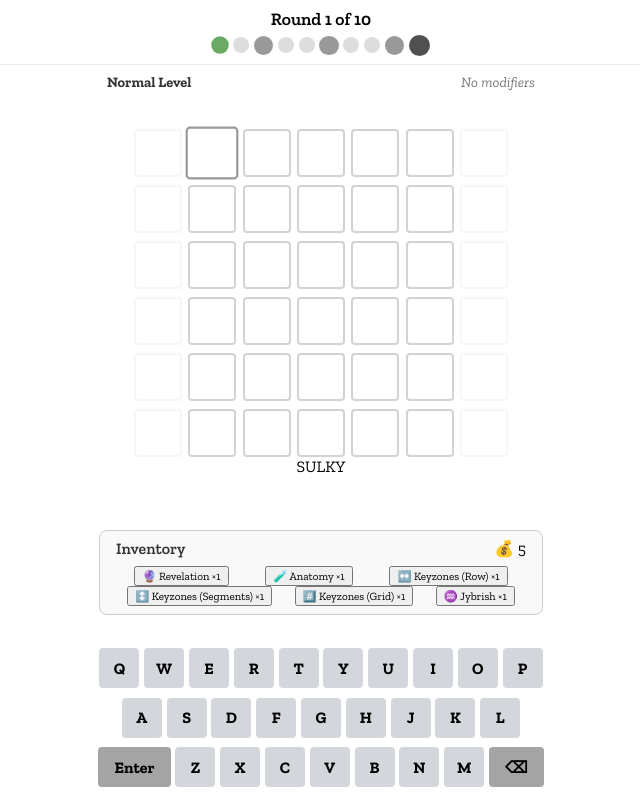
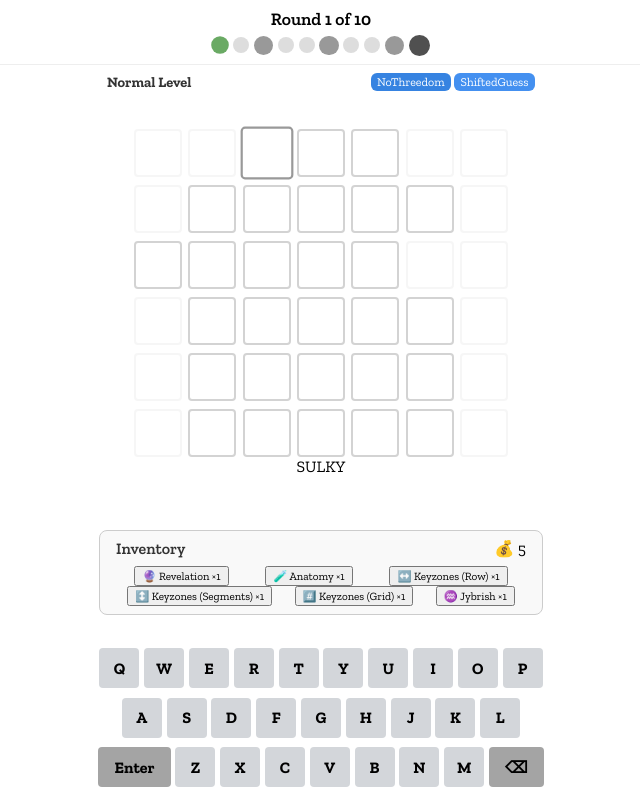
Before and after one commit to gabeszeto/unwordable, a React (Vite) app in the folder game/: page /play in a window 1280 px wide. Shown: the whole page, without its empty margins (319-959 px from the left). Built offline with nearby package versions, Linux system fonts and the light colour scheme.

Commit message:
feat: no threedom upgraded debuff included

```diff
--- a/game/src/features/GameStageManager.jsx
+++ b/game/src/features/GameStageManager.jsx
@@ -31,11 +31,11 @@ export default function GameStageManager() {
   useEffect(() => {
     // Only run once at game start
     if (Object.keys(debuffPlan).length === 0) {
-      const plan = generateDebuffPlan();
-      // const plan = generateDebugDebuffPlan({
-      //   forcePassive: { PerkTax: 2 },
-      //   forceActive: ['Grellow']
-      // });
+      // const plan = generateDebuffPlan();
+      const plan = generateDebugDebuffPlan({
+        forcePassive: { NoFoureedom: 1, NoThreedom: 1, ShiftedGuess: 1 },
+        forceActive: []
+      });
       setDebuffPlan(plan);
       console.log(plan)
     }
--- a/game/src/features/debuffs/debuffRegistry.js
+++ b/game/src/features/debuffs/debuffRegistry.js
@@ -32,12 +32,12 @@ export const debuffRegistry = {
   // },
 
   // 💤 PASSIVE DEBUFFS — applied randomly to spice up non-boss levels
-  GrayReaper: {
-    type: 'passive',
-    name: 'Gray Reaper',
-    description: 'Guessing a word with no colors ends your run instantly.',
-    weight: 1,
-  },
+  // GrayReaper: {
+  //   type: 'passive',
+  //   name: 'Gray Reaper',
+  //   description: 'Guessing a word with no colors ends your run instantly.',
+  //   weight: 1,
+  // },
   // LetterLock: {
   //   type: 'passive',
   //   name: 'Locked Letter',
@@ -50,18 +50,21 @@ export const debuffRegistry = {
     description: 'One of your first three guesses is shifted left or right.',
     weight: 1,
   },
-  FourSight: {
+  NoFoureedom: {
     type: 'passive',
-    name: 'Foursight',
+    name: 'NoFoureedom',
     description: 'Your first guess must be a 4-letter word.',
     weight: 1,
+    upgradableTo: 'NoThreedom', // 💡 new field
   },
-  // NoThreedom: {
-  //   type: 'passive',
-  //   name: 'No Threedom',
-  //   description: 'Your first guess must be a 3-letter word. Brutal.',
-  //   hidden: true, // optional: don’t show in perk selection if it's an upgrade
-  // },
+  NoThreedom: {
+    type: 'passive',
+    name: 'NoThreedom',
+    description: 'Your first guess must be a 3-letter word. Brutal.',
+    weight: 1,
+    hidden: true,
+    requires: 'NoFoureedom' // 💡 only eligible if this is already picked
+  },
   CutShort: {
     type: 'passive',
     name: 'Cut Short',
@@ -70,12 +73,12 @@ export const debuffRegistry = {
     maxStacks: 3,
     stackable: true
   },
-  PerkTax: {
-    type: 'passive',
-    name: 'Perk Tax',
-    description: 'Using a perk costs +1 cash.',
-    weight: 1,
-    maxStacks: 2,
-    stackable: true
-  },
+  // PerkTax: {
+  //   type: 'passive',
+  //   name: 'Perk Tax',
+  //   description: 'Using a perk costs +1 cash.',
+  //   weight: 1,
+  //   maxStacks: 2,
+  //   stackable: true
+  // },
 };
--- a/game/src/features/debuffs/generateDebuffPlan.js
+++ b/game/src/features/debuffs/generateDebuffPlan.js
@@ -5,14 +5,32 @@ import { debuffMilestones } from './debuffConfig';
 export function generateDebuffPlan() {
   const plan = {};
 
-  const passivePool = Object.entries(debuffRegistry)
-    .filter(([_, v]) => v.type === 'passive');
-  const activePool = Object.entries(debuffRegistry)
-    .filter(([_, v]) => v.type === 'active');
-
   const passiveCounts = {};
   const passiveStackLimit = 3;
   const persistentPassives = [];
+
+  // Build passive pool with conditional filters
+  const getFilteredPassivePool = () =>
+    Object.entries(debuffRegistry)
+      .filter(([key, v]) => {
+        if (v.type !== 'passive') return false;
+
+        const count = passiveCounts[key] || 0;
+
+        // Don't include hidden unless it has a valid 'requires' met
+        if (v.hidden && !v.requires) return false;
+
+        // If it has a requirement (like an upgrade), skip if not unlocked yet
+        if (v.requires && !persistentPassives.includes(v.requires)) return false;
+
+        // Stackable logic
+        return v.stackable
+          ? count < (v.maxStacks || passiveStackLimit)
+          : count === 0;
+      });
+
+  const activePool = Object.entries(debuffRegistry)
+    .filter(([_, v]) => v.type === 'active');
 
   for (let round = 1; round <= 10; round++) {
     plan[round] = {
@@ -20,22 +38,37 @@ export function generateDebuffPlan() {
       active: []
     };
 
-    // Passive debuffs: add one more if this round is a milestone
+    // Passive debuff selection
     if (debuffMilestones.passiveRounds.includes(round)) {
-      const filtered = passivePool.filter(([key, v]) => {
-        const count = passiveCounts[key] || 0;
-        return v.stackable ? count < (v.maxStacks || passiveStackLimit) : count === 0;
-      });
+      const filtered = getFilteredPassivePool();
+      const selected = pickWeightedDebuff(Object.fromEntries(filtered));
 
-      const selected = pickWeightedDebuff(Object.fromEntries(filtered));
       if (selected) {
-        persistentPassives.push(selected);
-        passiveCounts[selected] = (passiveCounts[selected] || 0) + 1;
+        const def = debuffRegistry[selected];
+        const currentCount = passiveCounts[selected] || 0;
+
+        const upgrade = def.upgradableTo;
+
+        if (upgrade && currentCount >= 1) {
+          // Upgrade: replace existing with upgraded version
+          const index = persistentPassives.indexOf(selected);
+          if (index !== -1) {
+            persistentPassives.splice(index, 1, upgrade);
+          } else {
+            persistentPassives.push(upgrade);
+          }
+          passiveCounts[upgrade] = (passiveCounts[upgrade] || 0) + 1;
+        } else {
+          // Normal stack or first-time
+          persistentPassives.push(selected);
+          passiveCounts[selected] = currentCount + 1;
+        }
+
         plan[round].passive = [...persistentPassives];
       }
     }
 
-    // Active debuffs: fresh ones every time
+    // Active debuffs: fresh each time
     const activeCount = debuffMilestones.activeRounds[round] || 0;
     for (let i = 0; i < activeCount; i++) {
       const selected = pickWeightedDebuff(Object.fromEntries(activePool));
@@ -47,6 +80,7 @@ export function generateDebuffPlan() {
 
   return plan;
 }
+
 
 export function generateDebugDebuffPlan({
   forcePassive = {},
--- a/game/src/features/game/GameScreen.jsx
+++ b/game/src/features/game/GameScreen.jsx
@@ -100,11 +100,24 @@ export default function GameScreen() {
             <span className="mod-none">No modifiers</span>
           ) : (
             <>
-              {Object.entries(passiveDebuffs || {}).map(([debuffKey, level]) => (
-                <span className="mod-debuff passive" key={`passive-${debuffKey}`}>
-                  {debuffKey}{level > 1 ? ` ×${level}` : ''}
-                </span>
-              ))}
+              {Object.entries(passiveDebuffs || {}).map(([debuffKey, level]) => {
+                // 🟠 Override display if NoThreedom is present
+                if (debuffKey === 'NoFoureedom' && passiveDebuffs['NoThreedom']) {
+                  return null;
+                }
+
+                const isUpgrade = debuffKey === 'NoThreedom';
+
+                return (
+                  <span
+                    className={`mod-debuff passive ${isUpgrade ? 'mod-upgraded' : ''}`}
+                    key={`passive-${debuffKey}`}
+                  >
+                    {debuffKey}{level > 1 ? ` ×${level}` : ''}
+                  </span>
+                );
+              })}
+
               {activeDebuffs.map((debuffKey, i) => (
                 <span className="mod-debuff active" key={`active-${i}`}>
                   {debuffKey}
@@ -114,6 +127,7 @@ export default function GameScreen() {
           )}
         </div>
       </div>
+
 
       <Board
         key={round}
--- a/game/src/features/game/components/Board.jsx
+++ b/game/src/features/game/components/Board.jsx
@@ -1,4 +1,4 @@
-import React, { useState, useEffect, useMemo, useRef } from 'react';
+import React, { useState, useEffect, useMemo, useRef, useCallback } from 'react';
 import './boardStyles.css';
 import { useDebuffs } from '../../../contexts/debuffs/DebuffsContext';
 import { usePerks } from '../../../contexts/perks/PerksContext';
@@ -9,11 +9,13 @@ const BASE_GUESSES = 6;
 
 import useKeyboardHandlers from './utils/useKeyboardHandlers';
 
+import threeLetterWords from '../../../assets/three-letter-words.txt?raw';
 import fourLetterWords from '../../../assets/four-letter-words.txt?raw';
 import fiveLetterWords from '../../../assets/five-letter-words.txt?raw';
 import sixLetterWords from '../../../assets/six-letter-words.txt?raw';
 
 const validWords = {
+  3: threeLetterWords.split('\n').map(w => w.trim().toUpperCase()),
   4: fourLetterWords.split('\n').map(w => w.trim().toUpperCase()),
   5: fiveLetterWords.split('\n').map(w => w.trim().toUpperCase()),
   6: sixLetterWords.split('\n').map(w => w.trim().toUpperCase())
@@ -46,11 +48,24 @@ export default function Board({
   const FEEDBACK_DELAY_THRESHOLD = 2; // First 2 guesses are delayed
 
   // Shortened word logic, active only on first row, and if debuff is active
-  const shortenedBlockIndexRef = useRef(null);
+  const [shortenedBlockIndices, setShortenedBlockIndices] = useState([]);
 
-  if (shortenedBlockIndexRef.current === null && 'FourSight' in passiveDebuffs) {
-    shortenedBlockIndexRef.current = Math.random() < 0.5 ? 1 : 5;
-  }
+  const getActiveIndices = (len) => {
+    const offset = Math.floor((MAX_ROW_LENGTH - len) / 2);
+    return Array.from({ length: len }, (_, i) => i + offset);
+  };
+
+  useEffect(() => {
+    if (shortenedBlockIndices.length === 0) {
+      if ('NoThreedom' in passiveDebuffs) {
+        setShortenedBlockIndices([1, 5]);
+      } else if ('NoFoureedom' in passiveDebuffs) {
+        const blockIndex = Math.random() < 0.5 ? 1 : 5;
+        setShortenedBlockIndices([blockIndex]);
+      }
+    }
+  }, [passiveDebuffs, shortenedBlockIndices]);
+
   // ShiftedGuess debuff logic
   const isShiftedGuessActive = passiveDebuffs['ShiftedGuess'] > 0;
   const shiftedGuessRowRef = useRef(null); // Which row to shift (0–2)
@@ -79,7 +94,7 @@ export default function Board({
       });
       setCurrentGuess(newGuess);
     }
-  }, [shiftInitialized]);
+  }, [shiftInitialized, shortenedBlockIndices]);
 
   // Local Perks
   const { jybrishActive } = usePerks();
@@ -88,11 +103,6 @@ export default function Board({
   const cutShortStacks = passiveDebuffs['CutShort'] || 0;
   const MAX_GUESSES = Math.max(1, BASE_GUESSES - cutShortStacks);
 
-  const getActiveIndices = (len) => {
-    const offset = Math.floor((MAX_ROW_LENGTH - len) / 2);
-    return Array.from({ length: len }, (_, i) => i + offset);
-  };
-
   function getFinalRowIndices({
     rowIndex,
     wordLength,
@@ -100,13 +110,13 @@ export default function Board({
     passiveDebuffs,
     shiftedGuessRow,
     shiftDirection,
-    shortenedBlockIndex
+    shortenedBlockIndices
   }) {
     let indices = getActiveIndices(wordLength); // Only needs wordLength because getActiveIndices is already scoped to maxRowLength
 
     // Step 1: Apply FourSight (shortening first row)
-    if (rowIndex === 0 && 'FourSight' in passiveDebuffs && shortenedBlockIndex != null) {
-      indices = indices.filter(i => i !== shortenedBlockIndex);
+    if (rowIndex === 0 && 'NoFoureedom' in passiveDebuffs && shortenedBlockIndices != null) {
+      indices = indices.filter(i => !shortenedBlockIndices.includes(i));
     }
 
     // Step 2: Apply ShiftedGuess (only for 1 row)
@@ -118,17 +128,17 @@ export default function Board({
   }
 
 
-  const getRowActiveIndices = (rowIndex) => {
+  const getRowActiveIndices = useCallback((rowIndex) => {
     return getFinalRowIndices({
       rowIndex,
       wordLength: WORD_LENGTH,
       maxRowLength: MAX_ROW_LENGTH,
       passiveDebuffs,
-      shortenedBlockIndex: shortenedBlockIndexRef.current,
+      shortenedBlockIndices,
       shiftedGuessRow: shiftedGuessRowRef.current,
       shiftDirection: shiftDirectionRef.current
     });
-  };
+  }, [passiveDebuffs, shortenedBlockIndices]);
 
   const paddedTargetWord = useMemo(() => {
     const padded = Array(MAX_ROW_LENGTH).fill('');
@@ -225,8 +235,9 @@ export default function Board({
       const isActive = rowActiveIndices.includes(i);
       const isBlockedSlot =
         rowIndex === 0 &&
-        activeDebuffs.includes('ShortenedWord') &&
-        shortenedBlockIndexRef.current === i;
+        'NoFoureedom' in passiveDebuffs &&
+        shortenedBlockIndices.includes(i) &&
+        !getRowActiveIndices(rowIndex).includes(i);
 
       const displayLetter = !isSubmitted && revealedIndices.includes(i)
         ? paddedTargetWord[i]
@@ -334,7 +345,7 @@ export default function Board({
     }
 
     return renderedRows;
-  }, [guesses, currentGuess, isGameOver, revealedIndices, shakeRow, shiftInitialized, MAX_GUESSES]);
+  }, [guesses, currentGuess, isGameOver, revealedIndices, shakeRow, shortenedBlockIndices, shiftInitialized, MAX_GUESSES]);
 
   useEffect(() => {
     if (typeof onVirtualKey === 'function') {
--- a/game/src/features/game/components/boardStyles.css
+++ b/game/src/features/game/components/boardStyles.css
@@ -48,7 +48,7 @@
 }
 
 .letter.blocked {
-    opacity: 0.1;
+    opacity: 0.2;
     pointer-events: none;
 }
 
--- a/game/src/features/game/components/utils/useKeyboardHandlers.js
+++ b/game/src/features/game/components/utils/useKeyboardHandlers.js
@@ -223,7 +223,7 @@ export default function useKeyboardHandlers({
                 setCurrentGuess(updated);
             }
         },
-        [guesses, currentGuess, revealedIndices]
+        [guesses, currentGuess, revealedIndices, getRowActiveIndices]
     );
 
     return { handleKeyDown, submitGuess };
--- a/game/src/features/game/gameScreenStyles.css
+++ b/game/src/features/game/gameScreenStyles.css
@@ -54,6 +54,10 @@
     background-color: #e74c3c;
 }
 
+.mod-debuff.mod-upgraded {
+    background-color: #3683e1;
+
+}
 
 /* HUD and Perks */
 .hud {
```
Also changed, not shown: game/src/assets/five-letter-words.txt, game/src/assets/shuffled_real_wordles.txt, game/src/assets/three-letter-words.txt (added).
